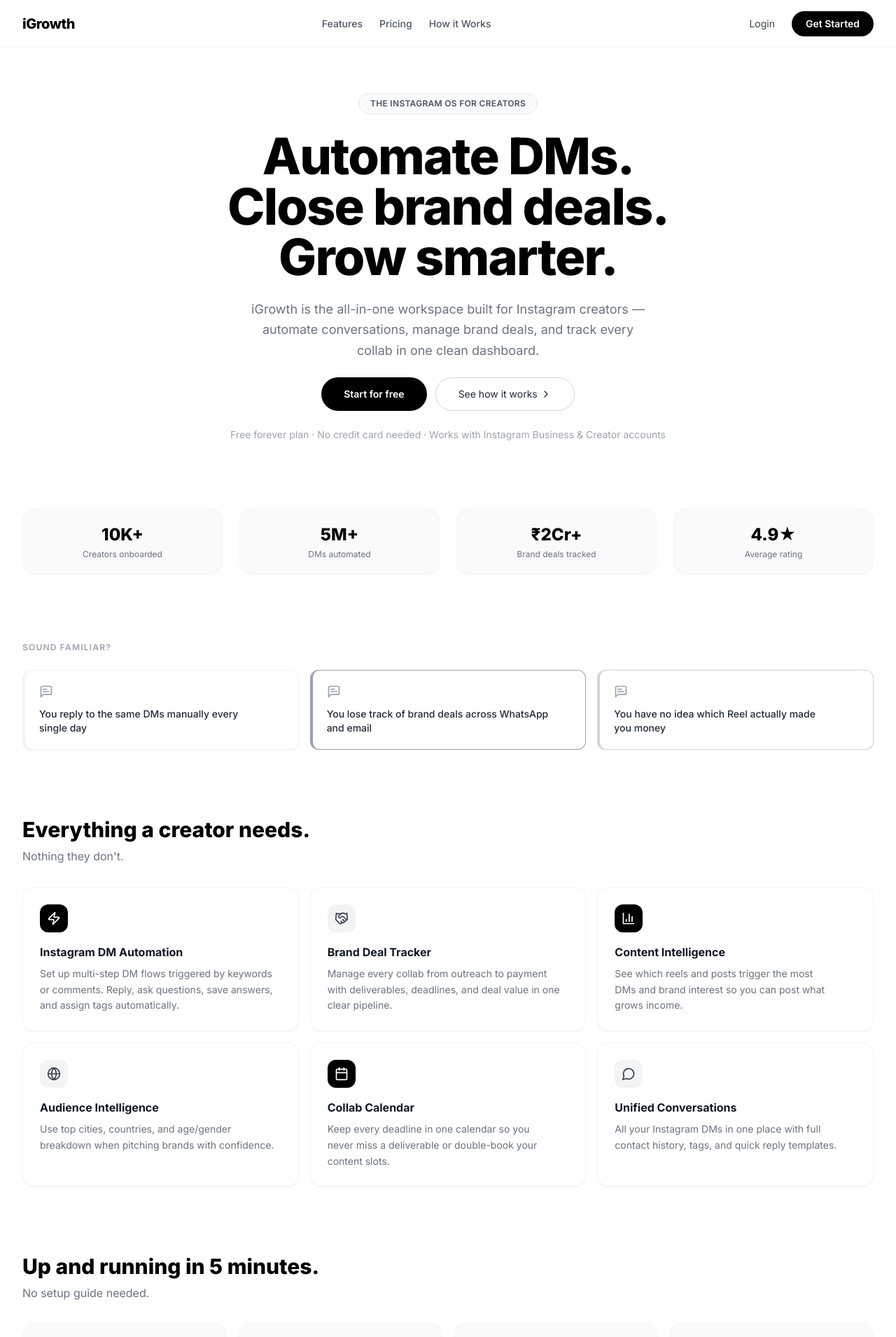
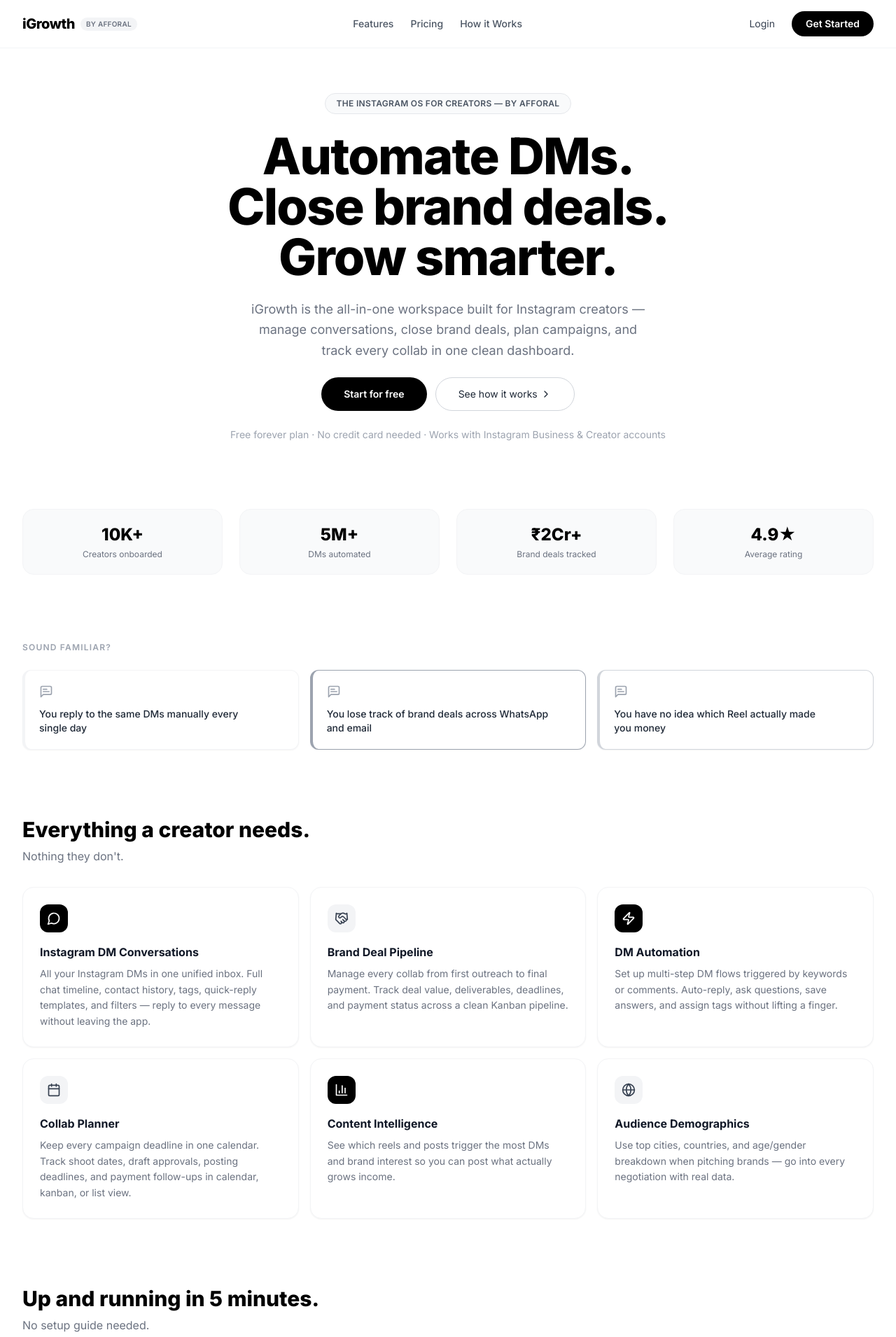
Before and after one commit to supportaff/igrowth-platform, a Next.js app: page / in a window 1280 px wide. Shown: the top 1910 px of the page at 70% size. Built offline with nearby package versions, Linux system fonts and the light colour scheme.

Commit message:
fix: update landing page - Afforal branding, fix upgrade CTAs to /dashboard/upgrade not linkpls

```diff
--- a/components/landing/LandingPage.tsx
+++ b/components/landing/LandingPage.tsx
@@ -6,17 +6,17 @@ import {
 } from 'lucide-react'
 
 const features = [
-  { title: 'Instagram DM Automation', description: 'Set up multi-step DM flows triggered by keywords or comments. Reply, ask questions, save answers, and assign tags automatically.', icon: Zap },
-  { title: 'Brand Deal Tracker', description: 'Manage every collab from outreach to payment with deliverables, deadlines, and deal value in one clear pipeline.', icon: Handshake },
-  { title: 'Content Intelligence', description: 'See which reels and posts trigger the most DMs and brand interest so you can post what grows income.', icon: BarChart3 },
-  { title: 'Audience Intelligence', description: 'Use top cities, countries, and age/gender breakdown when pitching brands with confidence.', icon: Globe },
-  { title: 'Collab Calendar', description: 'Keep every deadline in one calendar so you never miss a deliverable or double-book your content slots.', icon: Calendar },
-  { title: 'Unified Conversations', description: 'All your Instagram DMs in one place with full contact history, tags, and quick reply templates.', icon: MessageCircle },
+  { title: 'Instagram DM Conversations', description: 'All your Instagram DMs in one unified inbox. Full chat timeline, contact history, tags, quick-reply templates, and filters — reply to every message without leaving the app.', icon: MessageCircle },
+  { title: 'Brand Deal Pipeline', description: 'Manage every collab from first outreach to final payment. Track deal value, deliverables, deadlines, and payment status across a clean Kanban pipeline.', icon: Handshake },
+  { title: 'DM Automation', description: 'Set up multi-step DM flows triggered by keywords or comments. Auto-reply, ask questions, save answers, and assign tags without lifting a finger.', icon: Zap },
+  { title: 'Collab Planner', description: 'Keep every campaign deadline in one calendar. Track shoot dates, draft approvals, posting deadlines, and payment follow-ups in calendar, kanban, or list view.', icon: Calendar },
+  { title: 'Content Intelligence', description: 'See which reels and posts trigger the most DMs and brand interest so you can post what actually grows income.', icon: BarChart3 },
+  { title: 'Audience Demographics', description: 'Use top cities, countries, and age/gender breakdown when pitching brands — go into every negotiation with real data.', icon: Globe },
 ]
 
 const faqs = [
   { q: 'Does this work with personal Instagram accounts?', a: "No. Instagram's API only supports Business and Creator accounts. Switching is free and takes under 2 minutes inside the Instagram app." },
-  { q: 'Will my account get banned for using this?', a: "No. We use Instagram's official API with rate limits and safety controls built in. No scraping, no bots, and no third-party hacks." },
+  { q: 'Will my account get banned for using this?', a: "No. We use Instagram's official API with rate limits and safety controls built in. No scraping, no bots, no third-party hacks." },
   { q: 'What happens when I hit my plan limit?', a: 'We show you a clear warning and let you upgrade. We never cut off your access without notice.' },
   { q: 'Can I try before connecting Instagram?', a: 'Yes. The full app runs on demo data so you can explore every feature before connecting your account.' },
   { q: 'Is my Instagram token stored securely?', a: "Yes. Access tokens are encrypted at rest and auto-refreshed before expiry so your connection never breaks silently." },
@@ -25,19 +25,23 @@ const faqs = [
 
 const planCards = [
   {
-    name: 'FREE', price: '₹0', period: 'forever', cta: 'Get started free', highlighted: false,
-    points: ['1,000 DMs per month', '500 contacts', '5 active automations', 'Content insights: last 7 days', '5 active brand deals', 'Collab calendar'],
+    name: 'FREE', price: '\u20b90', period: 'forever', cta: 'Get started free',
+    highlighted: false, route: '/signup',
+    points: ['1,000 DMs / month', '500 contacts', '5 active automations', '5 active brand deals', 'Content insights: last 7 days', 'Collab calendar'],
   },
   {
-    name: 'CREATOR', price: '₹499', period: 'per month', cta: 'Start Creator plan', highlighted: true,
-    points: ['Unlimited DMs', 'Unlimited contacts', 'Unlimited automations', 'Full contact CRM', 'Content insights: last 90 days', 'Audience demographics', '25 active brand deals', 'Collab calendar', 'Email support'],
+    name: 'CREATOR', price: '\u20b9499', period: 'per month', cta: 'Start Creator plan',
+    highlighted: true, route: '/signup?plan=creator',
+    points: ['Unlimited DMs', 'Unlimited contacts', 'Unlimited automations', 'Full contact CRM', '25 active brand deals', 'Content insights: last 90 days', 'Audience demographics', 'Collab calendar', 'Email support'],
   },
   {
-    name: 'GROWTH', price: '₹999', period: 'per month', cta: 'Start Growth plan', highlighted: false,
+    name: 'GROWTH', price: '\u20b9999', period: 'per month', cta: 'Start Growth plan',
+    highlighted: false, route: '/signup?plan=growth',
     points: ['Everything in Creator', 'Unlimited brand deals', 'Re-engagement flows', 'Content insights: last 180 days', 'Deal PDF export', 'Priority support', 'Advanced analytics'],
   },
   {
-    name: 'AGENCY', price: '₹2,499', period: 'per month', cta: 'Contact us', highlighted: false,
+    name: 'AGENCY', price: '\u20b92,499', period: 'per month', cta: 'Contact us',
+    highlighted: false, route: 'mailto:support@afforal.com',
     points: ['Up to 10 Instagram accounts', 'Team member access (5 seats)', 'Client workspaces', 'Branded exports & reports', 'Dedicated onboarding', 'SLA-backed support'],
   },
 ]
@@ -45,22 +49,35 @@ const planCards = [
 const howItWorksSteps = [
   'Sign up with Google',
   'Connect your Instagram Business account',
-  'Set up your first automation flow',
-  'Watch conversations and deals organize automatically',
+  'Set up your first automation or brand deal',
+  'Watch conversations and deals organise automatically',
 ]
 
 export default function LandingPage() {
   const router = useRouter()
+
+  const handlePlanCTA = (route: string) => {
+    if (route.startsWith('mailto:')) {
+      window.location.href = route
+    } else {
+      router.push(route)
+    }
+  }
 
   return (
     <div className="min-h-screen bg-white text-gray-900">
       {/* Navbar */}
       <header className="sticky top-0 z-30 border-b border-gray-100 bg-white">
         <nav className="mx-auto flex w-full max-w-7xl items-center justify-between gap-4 px-4 py-4 lg:px-8">
-          <button className="text-left text-xl font-extrabold text-black tracking-tight"
-            onClick={() => window.scrollTo({ top: 0, behavior: 'smooth' })}>
-            iGrowth
+          {/* Logo */}
+          <button
+            className="flex items-center gap-2 text-left"
+            onClick={() => window.scrollTo({ top: 0, behavior: 'smooth' })}
+          >
+            <span className="text-xl font-extrabold text-black tracking-tight">iGrowth</span>
+            <span className="hidden sm:inline-block rounded-full bg-gray-100 px-2 py-0.5 text-[10px] font-semibold text-gray-500 tracking-wide uppercase">by Afforal</span>
           </button>
+
           <div className="hidden items-center gap-6 text-sm font-medium text-gray-600 md:flex">
             <a href="#features" className="hover:text-black transition-colors">Features</a>
             <a href="#pricing" className="hover:text-black transition-colors">Pricing</a>
@@ -84,13 +101,13 @@ export default function LandingPage() {
         {/* Hero */}
         <section className="flex flex-col items-center text-center gap-6">
           <span className="inline-flex rounded-full border border-gray-200 bg-gray-50 px-4 py-1.5 text-xs font-semibold text-gray-600 tracking-wide uppercase">
-            The Instagram OS for creators
+            The Instagram OS for creators — by Afforal
           </span>
           <h1 className="text-5xl font-extrabold leading-tight tracking-tight text-black sm:text-6xl lg:text-7xl max-w-4xl">
             Automate DMs. Close brand deals. Grow smarter.
           </h1>
           <p className="max-w-xl text-lg text-gray-500 leading-relaxed">
-            iGrowth is the all-in-one workspace built for Instagram creators — automate conversations, manage brand deals, and track every collab in one clean dashboard.
+            iGrowth is the all-in-one workspace built for Instagram creators — manage conversations, close brand deals, plan campaigns, and track every collab in one clean dashboard.
           </p>
           <div className="flex flex-wrap gap-3 justify-center">
             <button onClick={() => router.push('/signup')}
@@ -102,7 +119,7 @@ export default function LandingPage() {
               See how it works <ChevronRight className="h-4 w-4" />
             </button>
           </div>
-          <p className="text-sm text-gray-400">Free forever plan · No credit card needed · Works with Instagram Business &amp; Creator accounts</p>
+          <p className="text-sm text-gray-400">Free forever plan &middot; No credit card needed &middot; Works with Instagram Business &amp; Creator accounts</p>
         </section>
 
         {/* Stats strip */}
@@ -110,8 +127,8 @@ export default function LandingPage() {
           {[
             { stat: '10K+', label: 'Creators onboarded' },
             { stat: '5M+', label: 'DMs automated' },
-            { stat: '₹2Cr+', label: 'Brand deals tracked' },
-            { stat: '4.9★', label: 'Average rating' },
+            { stat: '\u20b92Cr+', label: 'Brand deals tracked' },
+            { stat: '4.9\u2605', label: 'Average rating' },
           ].map((item) => (
             <div key={item.label} className="rounded-2xl border border-gray-100 bg-gray-50 p-5 text-center">
               <p className="text-2xl font-extrabold text-black">{item.stat}</p>
@@ -230,7 +247,7 @@ export default function LandingPage() {
                   ))}
                 </ul>
                 <button
-                  onClick={() => plan.name === 'AGENCY' ? window.location.href = 'mailto:support@afforal.com' : router.push('/signup')}
+                  onClick={() => handlePlanCTA(plan.route)}
                   className={`mt-6 w-full rounded-full py-2.5 text-sm font-semibold transition-colors ${
                     plan.highlighted ? 'bg-white text-black hover:bg-gray-100' : 'bg-black text-white hover:bg-gray-800'
                   }`}>
@@ -246,7 +263,7 @@ export default function LandingPage() {
         <section className="space-y-6">
           <h2 className="text-3xl font-extrabold text-black">Common questions.</h2>
           <div className="rounded-2xl border border-gray-100 bg-white px-4 divide-y divide-gray-100">
-            {faqs.map((item, index) => (
+            {faqs.map((item) => (
               <details key={item.q} className="group py-4">
                 <summary className="flex cursor-pointer items-center justify-between text-gray-900 font-medium hover:text-black list-none">
                   {item.q}
@@ -274,7 +291,7 @@ export default function LandingPage() {
       <footer className="mt-10 border-t border-gray-100 bg-black">
         <div className="mx-auto grid w-full max-w-7xl gap-8 px-4 py-10 text-sm text-gray-400 md:grid-cols-3 lg:px-8">
           <div>
-            <p className="text-lg font-extrabold text-white">iGrowth</p>
+            <p className="text-lg font-extrabold text-white">iGrowth <span className="text-xs font-normal text-gray-500">by Afforal</span></p>
             <p className="mt-2 text-gray-400 text-sm">The Instagram OS for creators.</p>
             <a href="mailto:support@afforal.com" className="mt-3 inline-block text-sm text-gray-400 hover:text-white transition-colors">
               support@afforal.com
@@ -294,7 +311,7 @@ export default function LandingPage() {
           </div>
         </div>
         <p className="border-t border-gray-800 px-4 py-4 text-center text-xs text-gray-600">
-          © 2026 iGrowth · Powered by Afforal. Not affiliated with Meta or Instagram.
+          &copy; 2026 iGrowth &middot; A product by <a href="https://afforal.com" target="_blank" rel="noopener noreferrer" className="hover:text-gray-400 transition-colors">Afforal</a>. Not affiliated with Meta or Instagram.
         </p>
       </footer>
     </div>
```
